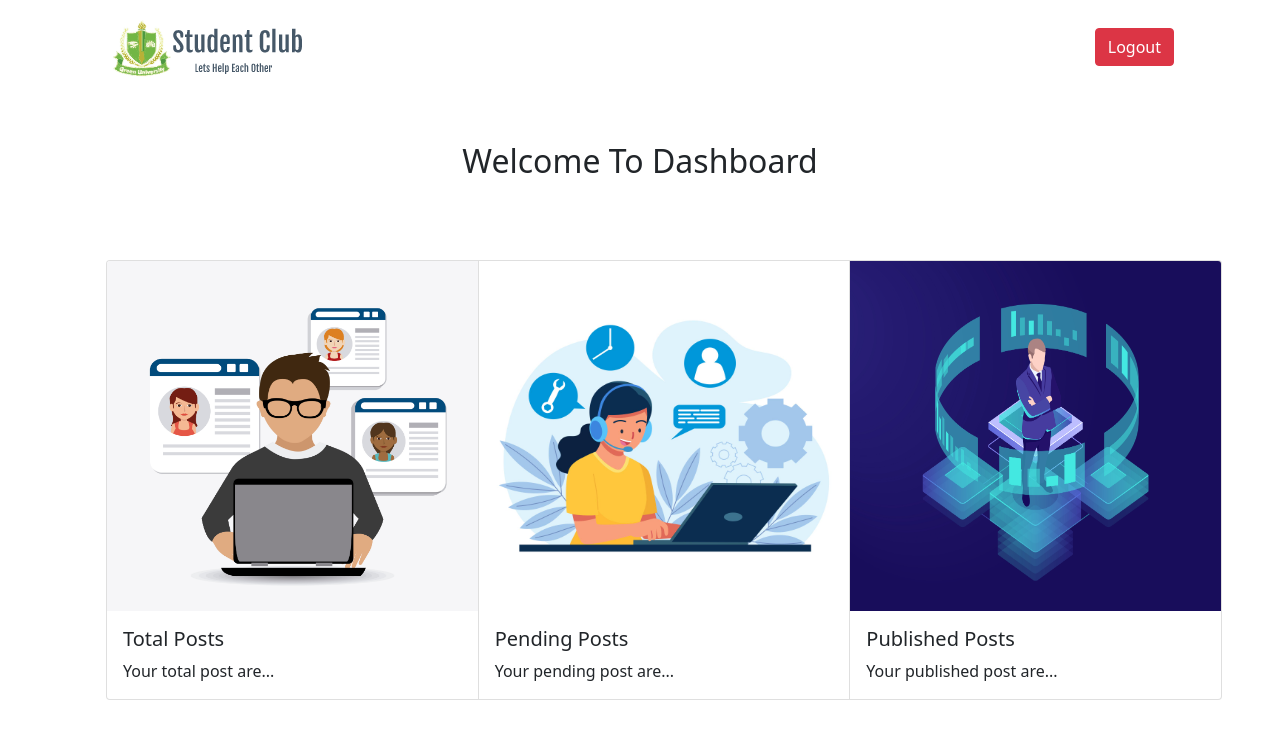
After one commit to Neel037/gub-student-club, a PHP site: page /Student_Area/index.php in a window 1280 px wide. The commit adds this page. Shown: the top 739 px of the page. Run offline with PHP 8.4, Linux system fonts and the light colour scheme.

Commit message:
Few Changes

```diff
--- /dev/null
+++ b/Student_Area/footer.php
@@ -0,0 +1,5 @@
+
+
+ <script src="https://cdn.jsdelivr.net/npm/bootstrap@5.0.2/dist/js/bootstrap.bundle.min.js" integrity="sha384-MrcW6ZMFYlzcLA8Nl+NtUVF0sA7MsXsP1UyJoMp4YLEuNSfAP+JcXn/tWtIaxVXM" crossorigin="anonymous"></script>
+  </body>
+</html>
--- /dev/null
+++ b/Student_Area/header.php
@@ -0,0 +1,39 @@
+<!doctype html>
+<html lang="en">
+  <head>
+    <!-- Required meta tags -->
+    <meta charset="utf-8">
+    <meta name="viewport" content="width=device-width, initial-scale=1">
+
+    <!-- Bootstrap CSS -->
+    <link href="https://cdn.jsdelivr.net/npm/bootstrap@5.0.2/dist/css/bootstrap.min.css" rel="stylesheet" integrity="sha384-EVSTQN3/azprG1Anm3QDgpJLIm9Nao0Yz1ztcQTwFspd3yD65VohhpuuCOmLASjC" crossorigin="anonymous">
+
+    <title>Welcome To GUB Club</title>
+  </head>
+  <body>
+
+  <header>
+        <div class="container">
+            <div class="row">
+                <nav class="navbar navbar-expand-lg">
+                    <div class="container-fluid">
+                      <a class="navbar-brand" href="../index.php"><img src="../images/stdlogo.png" alt=""></a>
+                      <button class="navbar-toggler" type="button" data-bs-toggle="collapse" data-bs-target="#navbarSupportedContent" aria-controls="navbarSupportedContent" aria-expanded="false" aria-label="Toggle navigation">
+                        <span class="navbar-toggler-icon"></span>
+                      </button>
+                      <div class="collapse navbar-collapse" id="navbarSupportedContent">
+                        <ul class="navbar-nav me-auto mb-2 mb-lg-0">
+
+
+
+
+                        </ul>
+
+                        <a href="../logout.php"><button type="button" class="btn btn-danger">Logout</button></a>
+                      </div>
+                    </div>
+                  </nav>
+            </div>
+        </div>
+
+    </header>
--- a/Student_Area/home.php
+++ /dev/null
@@ -1 +0,0 @@
-<h1>Welcome To Student Area</h1>
--- /dev/null
+++ b/Student_Area/index.php
@@ -0,0 +1,64 @@
+<?php include 'header.php'; ?>
+<section>
+    <div class="container">
+        <div class="row pt-5 pb-5">
+            <h2 class="text-center">Welcome To Dashboard</h2>
+        </div>
+    </div>
+
+
+
+
+
+
+</section>
+
+
+
+
+
+<section>
+<div class="container">
+    <div class="row">
+    <div class="card-group m-4">
+  <div class="card">
+    <img src="images/total.jpg" class="card-img-top" alt="..." height="350px">
+    <div class="card-body">
+      <h5 class="card-title">Total Posts</h5>
+      <p class="card-text">Your total post are...</p>
+
+    </div>
+  </div>
+  <div class="card">
+    <img src="images/pending.jpg" class="card-img-top" alt="..." height="350px">
+    <div class="card-body">
+      <h5 class="card-title">Pending Posts</h5>
+      <p class="card-text">Your pending post are...</p>
+
+    </div>
+  </div>
+  <div class="card">
+    <img src="images/published.jpg" class="card-img-top" alt="..." height="350px">
+    <div class="card-body">
+      <h5 class="card-title">Published Posts</h5>
+      <p class="card-text">Your published post are...</p>
+
+    </div>
+  </div>
+</div>
+    </div>
+</div>
+
+</section>
+
+
+
+
+
+
+
+
+
+
+
+<?php include 'footer.php'; ?>
--- a/header.php
+++ b/header.php
@@ -52,7 +52,6 @@
                         </form>
                         <a href="register.php"><button type="button" class="btn btn-success m-2">Join Club</button></a>
                         <a href="login.php"><button type="button" class="btn btn-warning m-2">Login</button></a>
-                        <a href="logout.php"><button type="button" class="btn btn-danger">Logout</button></a>
                       </div>
                     </div>
                   </nav>
--- a/login.php
+++ b/login.php
@@ -18,7 +18,7 @@ include_once('connection.php');
         }
     }
     if(isset($_SESSION["id"])) {
-    header("Location:index.php");
+    header("Location:Student_Area/index.php");
     }
 ?>
 
```
Also changed, not shown: Student_Area/style.css (added, +58 -0 lines), Student_Area/images/pending.jpg (added), Student_Area/images/published.jpg (added), Student_Area/images/total.jpg (added).
